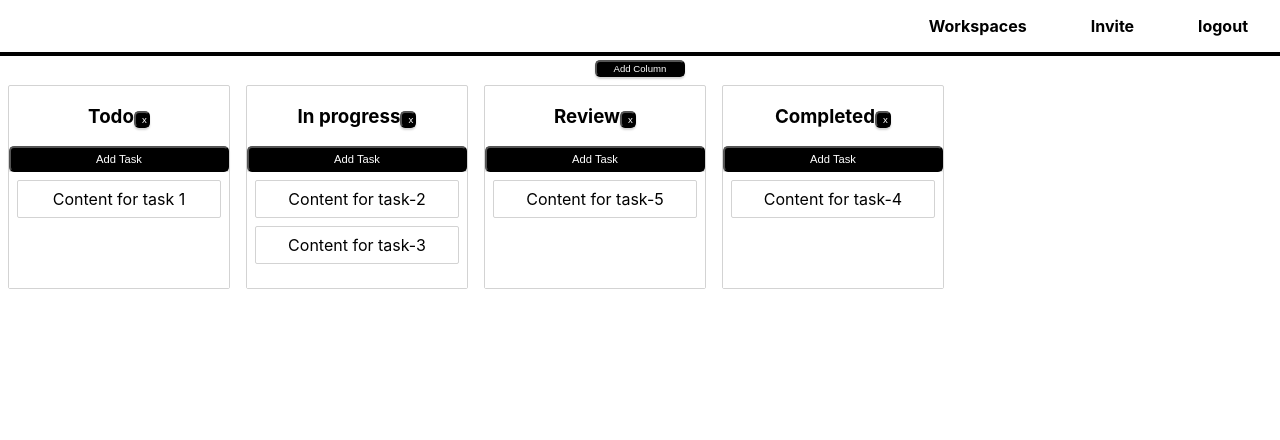
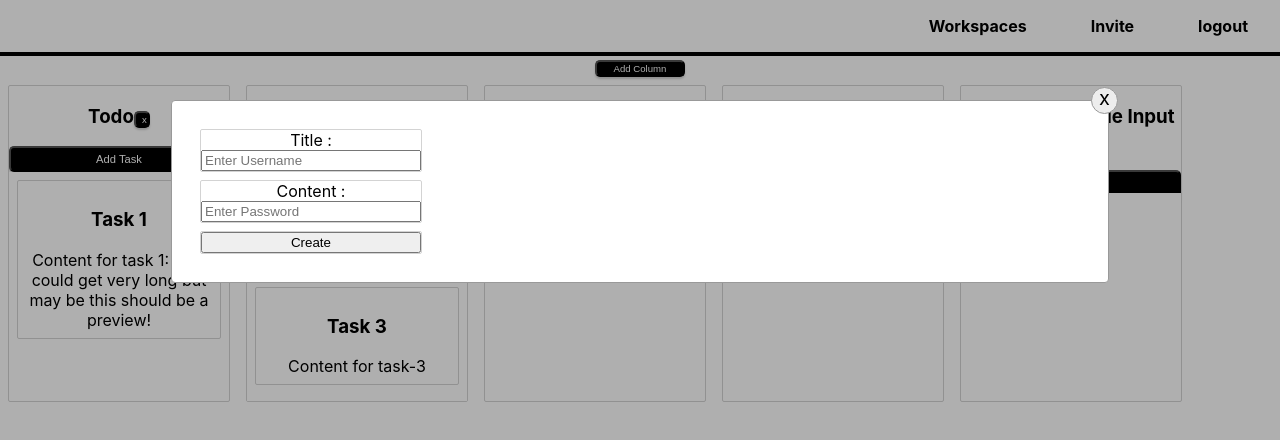
Before and after one commit to Johnny5stillalive/Process-Managment, a React (Create React App) app: page /projectBoard in a window 1280 px wide. Both pictures are taken after a click on the button "Add Column". Shown: the top 440 px of the page. Built offline with nearby package versions, Linux system fonts and the light colour scheme.

Commit message:
Added popups
Added popup functionality when clicking add column or add item

```diff
--- a/src/index.css
+++ b/src/index.css
@@ -1,13 +1,53 @@
 body {
   margin: 0;
-  font-family: -apple-system, BlinkMacSystemFont, 'Segoe UI', 'Roboto', 'Oxygen',
-    'Ubuntu', 'Cantarell', 'Fira Sans', 'Droid Sans', 'Helvetica Neue',
+  font-family: -apple-system, BlinkMacSystemFont, "Segoe UI", "Roboto", "Oxygen",
+    "Ubuntu", "Cantarell", "Fira Sans", "Droid Sans", "Helvetica Neue",
     sans-serif;
   -webkit-font-smoothing: antialiased;
   -moz-osx-font-smoothing: grayscale;
 }
 
 code {
-  font-family: source-code-pro, Menlo, Monaco, Consolas, 'Courier New',
+  font-family: source-code-pro, Menlo, Monaco, Consolas, "Courier New",
     monospace;
 }
+
+/* Popup style */
+.popup-box {
+  position: fixed;
+  background: #00000050;
+  width: 100%;
+  height: 100vh;
+  top: 0;
+  left: 0;
+}
+
+.box {
+  position: relative;
+  width: 70%;
+  margin: 0 auto;
+  height: auto;
+  max-height: 70vh;
+  margin-top: calc(100vh - 85vh - 20px);
+  background: #fff;
+  border-radius: 4px;
+  padding: 20px;
+  border: 1px solid #999;
+  overflow: auto;
+}
+
+.close-icon {
+  content: "x";
+  cursor: pointer;
+  position: fixed;
+  right: calc(15% - 30px);
+  top: calc(100vh - 85vh - 33px);
+  background: #ededed;
+  width: 25px;
+  height: 25px;
+  border-radius: 50%;
+  line-height: 20px;
+  text-align: center;
+  border: 1px solid #999;
+  font-size: 20px;
+}
--- a/src/pages/Column.js
+++ b/src/pages/Column.js
@@ -1,8 +1,9 @@
 
-import React from 'react'
+import React, {useState} from 'react'
 import styled from 'styled-components'
 import Task from './Task.js'
 import { Droppable, Draggable } from 'react-beautiful-dnd'
+import Popup from './Popup';
 
 
 const Container = styled.div`
@@ -55,14 +56,35 @@ const Button = styled.button`
     `
 
 
+
 function Column(props) {
+    const [isOpen, setIsOpen] = useState(false);
+
+
+    const removeColumn = () => {
+        //TODO make function remove current column
+        //Should there be a notification if there is tasks remaining in column?
+        console.log("column removed jk!!");
+    }
+
+    const addTask = () => {
+        //TODO make function add a task to column
+        setIsOpen(!isOpen);
+        console.log("You have added a task");
+    }
+
+
     return (
         <Draggable draggableId={props.column.id} index={props.index}>
+
             {(provided) => (
                 <Container
                     ref={provided.innerRef}
                     {...provided.draggableProps}>
                     <wrapper>
+                    {isOpen && <Popup
+                    handleClose={addTask}
+                     />}
                     <Title {...provided.dragHandleProps}>{props.column.title}</Title>
                     <Button onClick={removeColumn}>x</Button>
                     <AddTaskButton onClick={addTask}>Add Task</AddTaskButton>
@@ -87,15 +109,6 @@ function Column(props) {
     )
 }
 
-const removeColumn = () => {
-    //TODO make function remove current column
-    //Should there be a notification if there is tasks remaining in column?
-    console.log("column removed jk!!");
-}
 
-const addTask = () => {
-    //TODO make function add a task to column
-    console.log("You have added a task");
-}
 
 export default Column
--- a/src/pages/NavBar.js
+++ b/src/pages/NavBar.js
@@ -1,7 +1,7 @@
 import React from 'react';
 import {Link} from 'react-router-dom'
 import styled from 'styled-components'
-import "./pages.css"
+
 
 
 const nav = styled.div`
--- /dev/null
+++ b/src/pages/Popup.js
@@ -0,0 +1,35 @@
+import React from "react";
+import styled from "styled-components";
+
+const Container = styled.div`
+    margin: 8px;
+    border: 1px solid lightgrey;
+    border-radius: 2px;
+    width:220px;
+    display:flex;
+    flex-direction: column;
+    background-color:white;
+`;
+
+const Popup = props => {
+  return (
+    <div className="popup-box">
+      <div className="box">
+        <span className="close-icon" onClick={props.handleClose}>x</span>
+                <Container >
+                    <label>Title : </label>
+                    <input type="text" placeholder="Enter Username" name="username" required />
+               </Container>
+                <Container>
+                    <label>Content : </label>
+                    <input type="password" placeholder="Enter Password" name="password" required />
+                </Container>
+                <Container>
+                    <button type="submit" onClick={props.handleClose}>Create</button>
+                </Container>
+      </div>
+    </div>
+  );
+};
+
+export default Popup;
--- a/src/pages/ProjectBoard.js
+++ b/src/pages/ProjectBoard.js
@@ -5,6 +5,7 @@ import dataset from './dataset'
 import Column from './Column'
 import { DragDropContext, Droppable } from 'react-beautiful-dnd'
 import NavBar from './NavBar'
+import Popup from './Popup';
 
 const Container = styled.div`
     display : flex;
@@ -32,7 +33,9 @@ const Button = styled.button`
 
 
 const ProjectBoard = () => {
+
   const [data, setData] = useState(dataset)
+  const [isOpen, setIsOpen] = useState(false);
 
   const onDragEnd = result => {
 
@@ -108,12 +111,17 @@ const ProjectBoard = () => {
   }
 
   const addColumn = () => {
+    setIsOpen(!isOpen);
    console.log("You have added a Column")
   }
 
   return (
     <>
     <NavBar />
+    {isOpen && <Popup
+      handleClose={addColumn}
+    />}
+
     <Button onClick={addColumn}>Add Column</Button>
     <DragDropContext onDragEnd={onDragEnd}>
       <Droppable droppableId='all-columns' direction='horizontal' type='column'>
--- a/src/pages/Task.js
+++ b/src/pages/Task.js
@@ -26,7 +26,7 @@ function Task(props) {
                     ref={provided.innerRef}
                     isDragging={snapshot.isDragging}
                 >
-
+                     <div><h3>{props.task.title}</h3></div>
                     {props.task.content}
                 </Container>
             )}
--- a/src/pages/dataset.js
+++ b/src/pages/dataset.js
@@ -1,19 +1,20 @@
 const dataset = {
     tasks: {
-      "task-1": { id: "task-1", content: "Content for task 1" },
-      "task-2": { id: "task-2", content: "Content for task-2" },
-      "task-3": { id: "task-3", content: "Content for task-3" },
-      "task-4": { id: "task-4", content: "Content for task-4" },
-      "task-5": { id: "task-5", content: "Content for task-5" }
+      "task-1": { id: "task-1",  title: "Task 1", content: "Content for task 1: This could get very long but may be this should be a preview!" },
+      "task-2": { id: "task-2",  title: "Task 2", content: "Content for task-2" },
+      "task-3": { id: "task-3",  title: "Task 3",content: "Content for task-3" },
+      "task-4": { id: "task-4",  title: "Task 4",content: "Content for task-4" },
+      "task-5": { id: "task-5", title: "Task 5", content: "Content for task-5" }
     },
     columns: {
       "column-1": { id: "column-1", title: "Todo", taskIds: ['task-1']},
       "column-2": { id: "column-2", title: "In progress", taskIds: ['task-2', 'task-3'] },
       "column-3": { id: "column-3", title: "Review", taskIds: ['task-5'] },
-      "column-4": { id: "column-4", title: "Completed", taskIds: ["task-4"] }
+      "column-4": { id: "column-4", title: "Completed", taskIds: ["task-4"] },
+      "column-5": { id: "column-5", title: "Awaiting Outside Input", taskIds: [] }
   },
 
-  columnOrder: ["column-1", "column-2", "column-3", "column-4"]}
+  columnOrder: ["column-1", "column-2", "column-3", "column-4","column-5"]}
 
 
 
--- a/src/pages/pages.css
+++ /dev/null
@@ -1,3 +0,0 @@
-#navMenu {
-  display: inline;
-}
```
